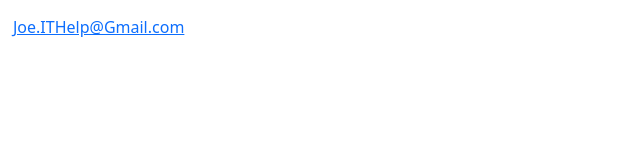
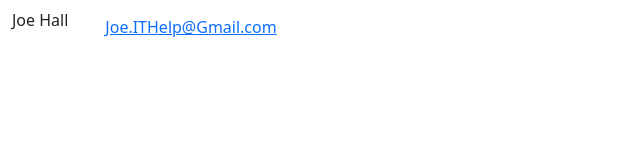
Before and after one commit to JoeHall81/Profile, a website: page index.html in a window 1280 px wide. Shown: the top 160 px of the page, without its empty margins (0-640 px from the left). Drawn offline with nearby package versions, Linux system fonts and the light colour scheme.

Commit message:
css clean up and added filler text

```diff
--- a/css/styles.scss
+++ b/css/styles.scss
@@ -1,6 +1,5 @@
 body {
     height: 2000px;
-    position: relative;
   }
 
 .navbg {
@@ -13,7 +12,5 @@
 
 .transition {
     -webkit-transition: all 1s ease-in-out;
-    //-moz-transition: all 1s ease-in-out;
-    //-o-transition: all 1s ease-in-out;
     transition: all 1s ease-in-out;
 }
--- a/index.html
+++ b/index.html
@@ -30,7 +30,12 @@
     <nav class="navbar navbar-expand fixed-top navbg transition">
         <div class="container-fluid">
             <div class="row">
-                <a role="button" class="btn btn-link ml-auto" href="mailto:joe.ithelp@gmail.com">Joe.ITHelp@Gmail.com</a>
+                <div class="col-auto me-auto">
+                    <p>Joe Hall</p>
+                </div>
+                <div class="col-auto">
+                    <a role="button" class="btn btn-link" href="mailto:joe.ithelp@gmail.com">Joe.ITHelp@Gmail.com</a>
+                </div>
             </div>
         </div>
     </nav>
@@ -38,7 +43,7 @@
     <div id="introSection" class="container">
         <div class="row">
             <div class="col">
-
+                <!--<p>I gave it a cold? I gave it a virus. A computer virus. Must go faster... go, go, go, go, go! Checkmate... So you two dig up, dig up dinosaurs? You're a very talented young man, with your own clever thoughts and ideas. Do you need a manager? Checkmate...</p>-->
             </div>
         </div>
     </div>
@@ -48,9 +53,9 @@
     <footer class="site-footer">
         <div class="container">
             <div class="row">
-                <div class="col-6 text-center">
-                    <a class="btn btn-social-icon btn-instagram" href="http://instagram.com/"></a>
-                    <a class="btn btn-social-icon btn-facebook" href="http://facebook.com/"></a>
+                <div class="col-6 text-center"><!--
+                    <a class="btn btn-social-icon btn-instagram" href="http://instagram.com/">Instagram</a>
+                    <a class="btn btn-social-icon btn-facebook" href="http://facebook.com/">Facebook</a>-->
                 </div>
             </div>
         </div>
```
Also changed, not shown: css/styles.css.
